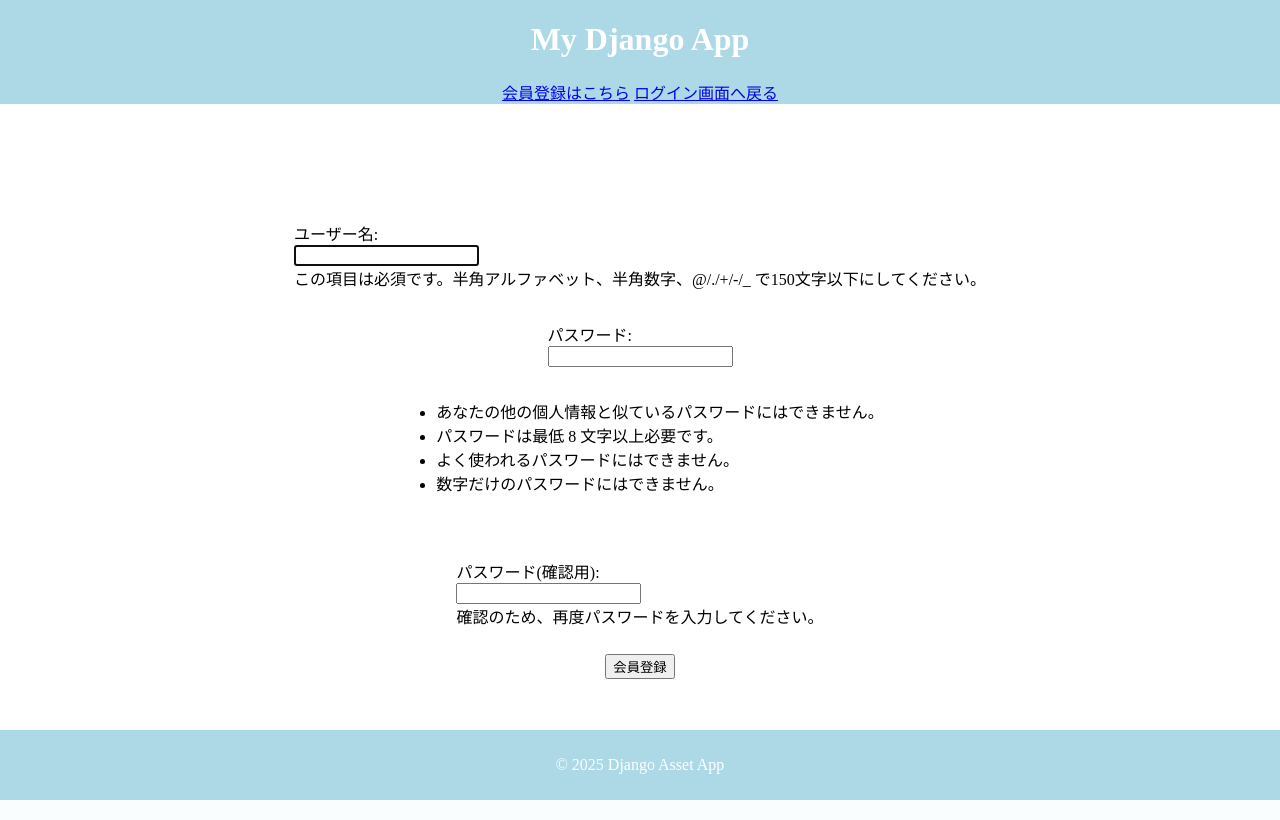
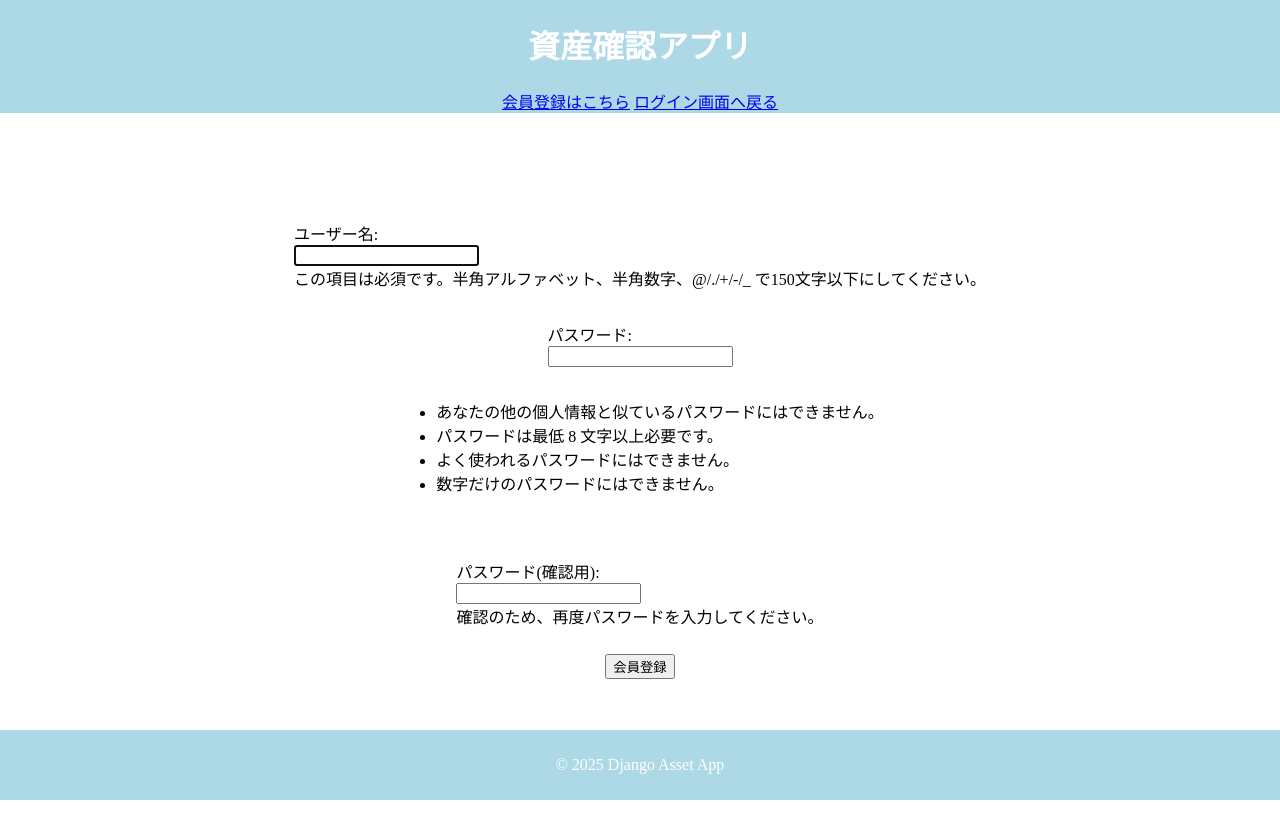
Before and after one commit to mizufuji/portfolio-finance, a Django app: page /accounts/signup/ in a window 1280 px wide. Run offline with Django 3.2, Linux system fonts and the light colour scheme.

Commit message:
スタイルを変更

```diff
--- a/financial_asset/accounts/static/accounts/css/style.css
+++ b/financial_asset/accounts/static/accounts/css/style.css
@@ -1,3 +1,7 @@
+html, body {
+    height: 100%;
+    margin: 0;
+}
 header {
     background-color: lightblue;
     position: fixed;
--- a/financial_asset/accounts/templates/registration/base.html
+++ b/financial_asset/accounts/templates/registration/base.html
@@ -9,7 +9,7 @@
 </head>
 <body>
     <header>
-        <h1>My Django App</h1>
+        <h1>資産確認アプリ</h1>
         <nav>
                 <a href="{% url 'signup' %}">会員登録はこちら</a>
                 <a href="{% url 'login' %}">ログイン画面へ戻る</a>
--- a/financial_asset/asset/static/asset/css/style.css
+++ b/financial_asset/asset/static/asset/css/style.css
@@ -14,7 +14,7 @@ header nav ul form {
 }
 footer {
     background-color: lightblue;
-    position: fixed;
+    position: relative;
     bottom: 0;
     left: 0;
     width: 100%;
@@ -31,3 +31,6 @@ footer {
 .profit_loss {
     text-align: right;
 }
+body {
+    padding-top: 100px;
+}
--- a/financial_asset/asset/templates/assets/top.html
+++ b/financial_asset/asset/templates/assets/top.html
@@ -9,7 +9,7 @@
     </head>
     <body>
         {% block content %}
-        <p>{{request.user}}さん、お久しぶりです</p>
+        <p style="margin-top: 100px;">{{request.user}}さん、お久しぶりです</p>
         <h1>資産リスト</h1>
         <a href="{% url 'new_asset' %}">
             <button type="button">新規追加</button>
```
